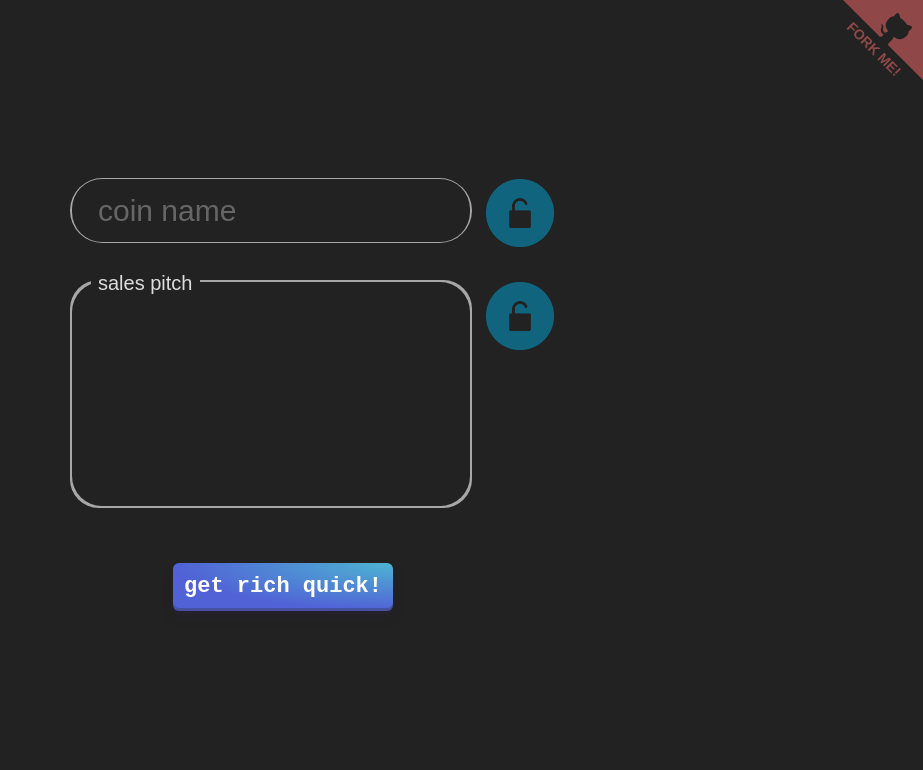
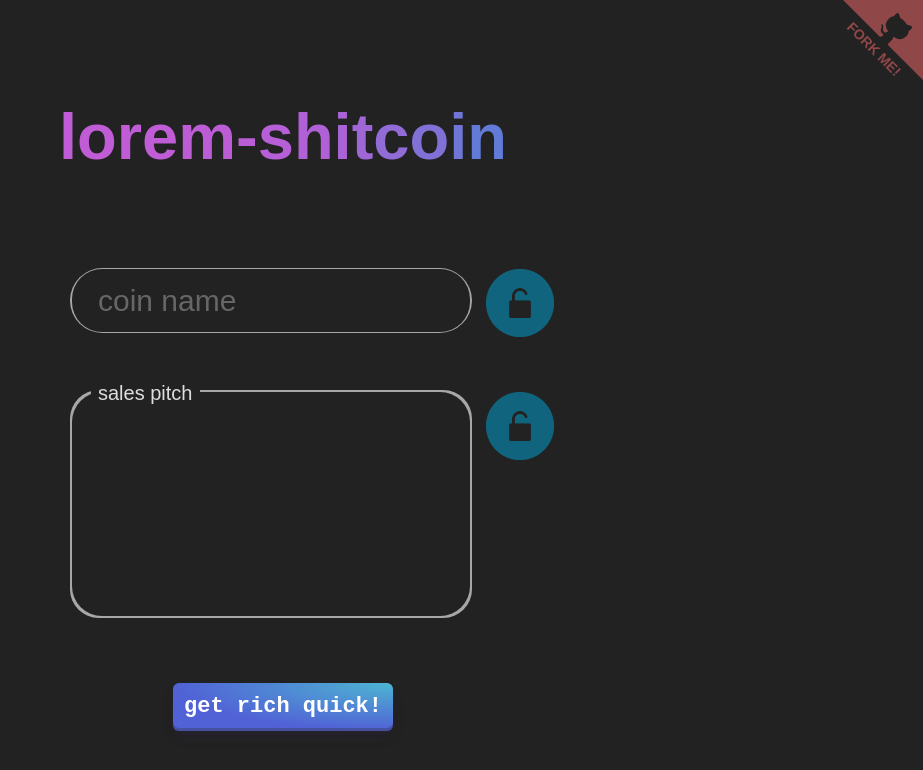
Before and after one commit to the-erin-collective/lorem-shitcoin, a React (Create React App) app: page / in a window 1280 px wide. Shown: the top 770 px of the page, without its empty margins (357-1280 px from the left). Built offline with nearby package versions, Linux system fonts and the light colour scheme.

Commit message:
adding name banner

```diff
--- a/src/Components/App.tsx
+++ b/src/Components/App.tsx
@@ -3,6 +3,7 @@ import classes from './App.module.scss';
 import Button from '../Components/Button/Button';
 import InputBox from '../Components/InputBox/InputBox';
 import ForkMe from '../Components/ForkMe/ForkMe';
+import Banner from '../Components/Banner/Banner';
 import React, { useState } from 'react';
 
 function App() {
@@ -11,6 +12,7 @@ function App() {
   return (
     <div className={classes.app}>
       <header className={classes.appHeader}>
+        <Banner name="banner" text="lorem-shitcoin" />
         <ForkMe codeUrl='https://github.com/the-erin-collective/lorem-shitcoin'/>
         <InputBox id='coin' readonly={false} title='coin name' isMultiline={false} onClick={() => {
             setCoinLocked(!coinLocked);
--- /dev/null
+++ b/src/Components/Banner/Banner.module.scss
@@ -0,0 +1,59 @@
+@use '../../style.vars.scss' as *;
+
+.animTextFlow .text{
+    height: 80px;
+    font-size: 2.5em;
+    font-weight: bold;
+}
+
+/*
+ * Animation module with all animation code
+ */
+ .animTextFlow,
+ .animTextFlowHover:hover {
+    width: 100%;
+    position: relative;
+    margin: 50px;
+    padding: 10px;
+   /*
+    * Animation variables
+    */
+   $animationSteps: 20;
+   $animationDuration: 50;
+   $animationElement: span;
+   $animationElementsCount: 100;
+   $delayBetweenLetters: 0.2;
+
+   /*
+    * Elements settings
+    */
+   #{$animationElement} {
+     animation-name: animTextFlow-keys;
+     animation-duration: #{$animationDuration}s;
+     animation-iteration-count: infinite;
+     animation-direction: alternate;
+     animation-fill-mode: forwards;
+   }
+
+   /*
+    * Keyframe loop
+    */
+   @keyframes animTextFlow-keys {
+     @for $i from 0 through $animationSteps {
+       #{percentage($i * calc(1 / $animationSteps))} {
+         color: hsla(random(365), 60%, 60%, 1);
+       }
+     }
+   }
+
+   /*
+    * Element animation delay loop
+    */
+   $totalDelayTime: $animationElementsCount * $delayBetweenLetters;
+
+   @for $i from 1 through $animationElementsCount {
+     #{$animationElement}:nth-of-type(#{$i}) {
+       animation-delay: #{($i * $delayBetweenLetters) - $totalDelayTime}s;
+     }
+   }
+ }
--- /dev/null
+++ b/src/Components/Banner/Banner.tsx
@@ -0,0 +1,21 @@
+import React, { MouseEventHandler } from 'react'
+import classes from '../Banner/Banner.module.scss'
+
+type Props = {
+  text: string,
+  name: string
+}
+
+const Banner = ({text, name = "banner"}: Props) => (
+<div className={classes.animTextFlow}>
+  <div className={classes.text}>
+  {text.split('').map((letter, i) => (
+          <span key={i}>
+            {letter}
+          </span>
+        ))}
+  </div>
+</div>
+)
+
+export default Banner
--- a/src/Components/InputBox/InputBox.module.scss
+++ b/src/Components/InputBox/InputBox.module.scss
@@ -2,7 +2,7 @@
 
 .inputBox{
   position: relative;
-  margin: 20px;
+  margin: 30px;
 }
 
 .buttonContainer{
```
